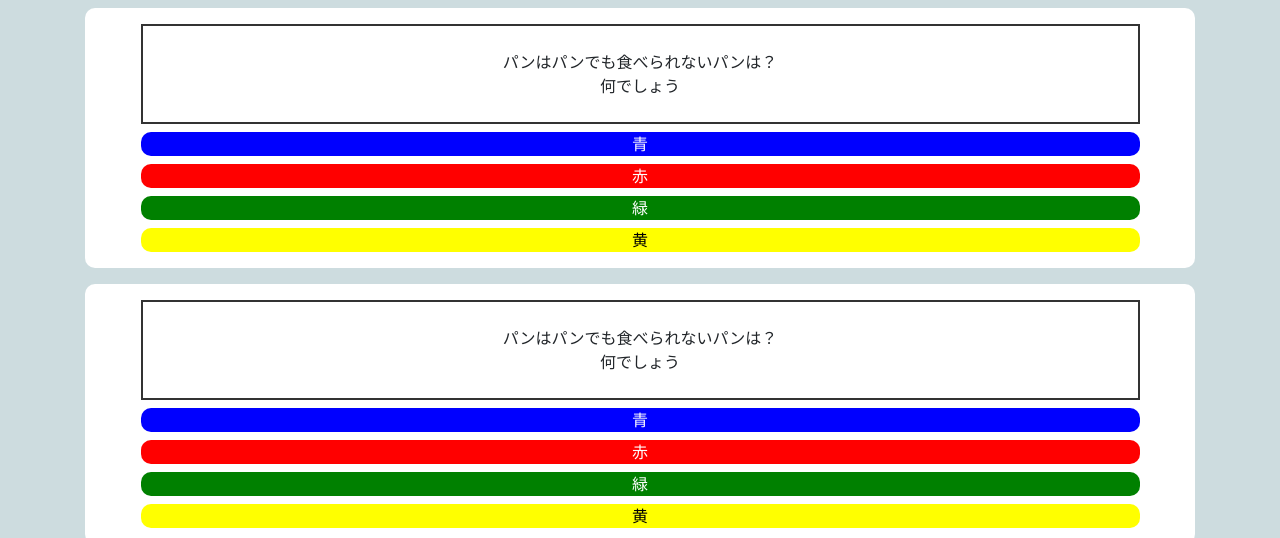
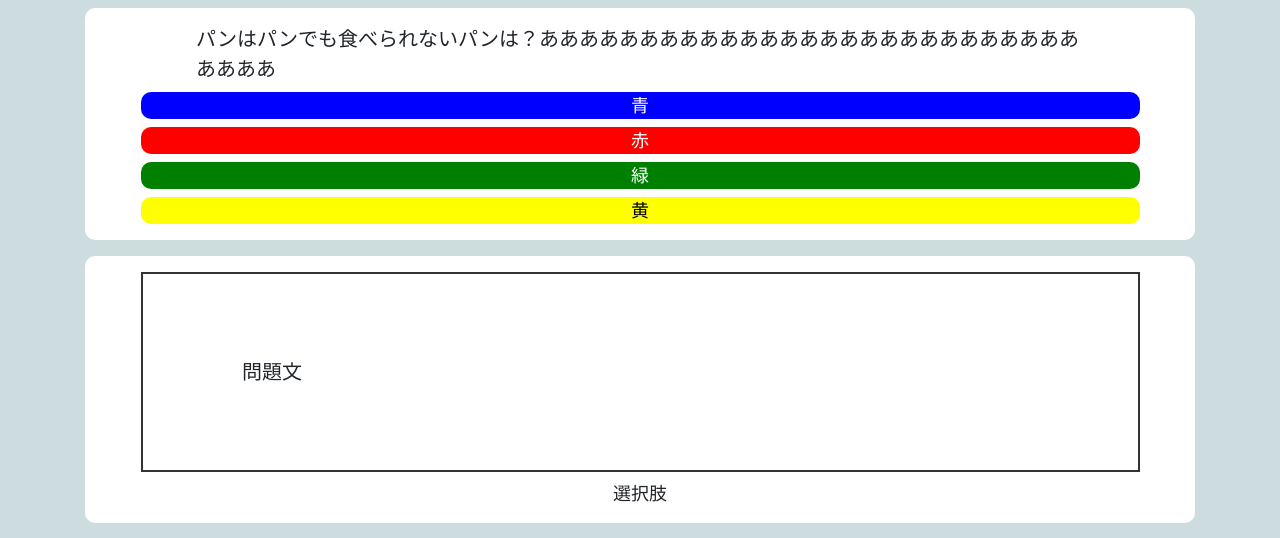
Before and after one commit to jetree/quiz, a plain HTML site: page index.html in a window 1280 px wide. Shown: the part 64-602 px from the top of the page. Drawn offline with nearby package versions, Linux system fonts and the light colour scheme.

Commit message:
jetree
update

```diff
--- a/css/styles.css
+++ b/css/styles.css
@@ -25,22 +25,28 @@ a:visited{
 a:active{
   color: #fff;
 }
-.q-and-a{
+.qa-box{
   border-radius: 10px;
   background-color: #fff;
 }
-.ques{
-  height: 100px;
+.question{
+  min-height: 200px;
   width: 90%;
   border: solid 2px #333;
   display: flex;
   justify-content: space-around;
+}
+.question-text{
+  width: 80%;
+  font-size: 20px;
+
 }
 
 .answer{
   border-radius: 10px;
   margin-bottom: 8px;
   width: 90%;
+  font-size: 18px;
 }
 .blue{
   background-color: blue;
--- a/index.html
+++ b/index.html
@@ -17,14 +17,13 @@
     </header>
     <main class="bg-color2">
       <div id="container" class="container py-2">
-        <div class="q-and-a my-3 py-2">
-          <div class="text-center ques mx-auto my-2">
-            <div class="my-auto ">
-              パンはパンでも食べられないパンは？<br>
-              何でしょう
+        <div class="qa-box my-3 py-2">
+          <div class="question-box mx-auto my-2">
+            <div class="question-text m-auto ">
+              パンはパンでも食べられないパンは？あああああああああああああああああああああああああああああああ
             </div>
           </div>
-          <div class="text-center">
+          <div class="answer-box text-center ">
             <div class="answer blue mx-auto">
               青
             </div>
@@ -37,30 +36,6 @@
             <div class="answer yellow mx-auto">
               黄
             </div>
-
-          </div>
-        </div>
-        <div class="q-and-a my-3 py-2">
-          <div class="text-center ques mx-auto my-2">
-            <div class="my-auto">
-              パンはパンでも食べられないパンは？<br>
-              何でしょう
-            </div>
-          </div>
-          <div class="text-center">
-            <div class="answer blue mx-auto">
-              青
-            </div>
-            <div class="answer red mx-auto">
-              赤
-            </div>
-            <div class="answer green mx-auto">
-              緑
-            </div>
-            <div class="answer yellow mx-auto">
-              黄
-            </div>
-
           </div>
         </div>
       </div>
--- a/js/q-and-a.js
+++ b/js/q-and-a.js
@@ -21,20 +21,42 @@
 //
 // console.log(qList)
 
+// function divCreate(divname){
+//   divname = document.createElement('div');
+// }
+// divCreate('qaBox');
+// divCreate('questionBox');
+// divCreate('qText');
+// divCreate('answerBoxext');
+// divCreate('answer');
+
 //divを生成
-let qa = document.createElement('div');
+let qaBox = document.createElement('div');
 //生成したdivにclassを追加
-  qa.classList.add('q-and-a','my-3','py-2');
-let qTextOuter = document.createElement('div');
-  qTextOuter.classlist.add('text-center','ques','mx-auto','my-2');
-let qTextInner = document.createElement('div');
-  qTextInner.classList.add('my-auto');
-  qTextInner.innerHTML = '問題文';
+  qaBox.classList.add('qa-box','my-3','py-2');
+//divを生成
+let questionBox = document.createElement('div');
+//生成したdivにclassを追加
+  questionBox.classList.add('question','mx-auto','my-2');
+  //divを生成
+let qText = document.createElement('div');
+//生成したdivにclassを追加
+  qText.classList.add('question-text','my-auto');
+//生成したdivに問題文のテキストを追加
+  qText.innerHTML = '問題文';
+//divを生成
+let answerBox = document.createElement('div');
+  answerBox.classList.add('answer-box','text-center')
+let answer = document.createElement('div');
+  answer.classList.add('answer','mx-auto');
+  answer.innerHTML = '選択肢';
 
 //このdivをHTMLに追加する
-qa.appendChild(qTextOuter);
-qTextOuter.appendChild(qTextInner)
-document.getElementById('container').appendChild(qa);
+qaBox.appendChild(questionBox);
+qaBox.appendChild(answerBox);
+answerBox.appendChild(answer);
+questionBox.appendChild(qText);
+document.getElementById('container').appendChild(qaBox);
 // 問題を
 // 問題を問題Listの配列に入れる
 // 問題Listの配列からdivを生成する（foreach）
```
